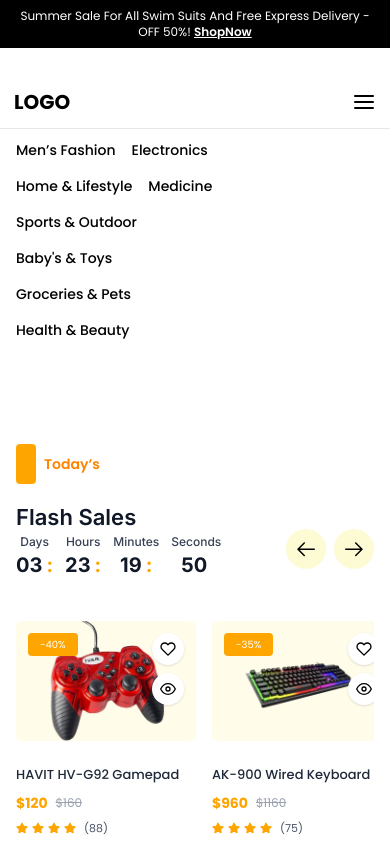
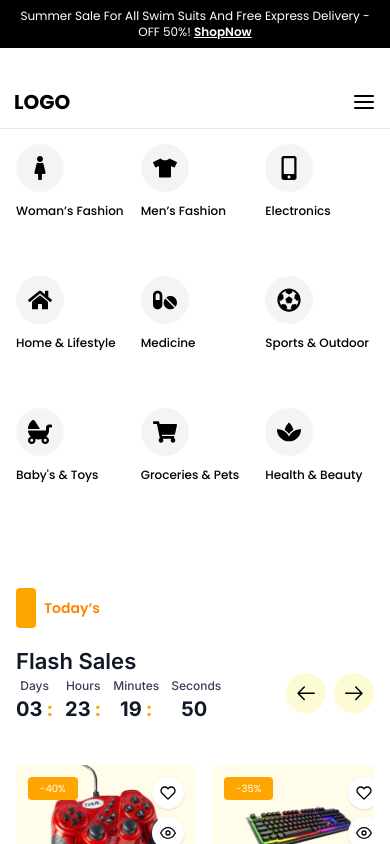
Before and after one commit to SwagataChatterjee68/next-project, a Next.js app: page / in a window 390 px wide. Shown: the top 844 px of the page. Built offline with nearby package versions, Linux system fonts and the light colour scheme.

Commit message:
added some change

```diff
--- a/src/app/globals.css
+++ b/src/app/globals.css
@@ -34,7 +34,7 @@ footer {
 }
 
 .categories {
-  @apply flex flex-row lg:flex-col flex-wrap gap-4 text-sm md:text-base font-medium lg:w-[220px] w-[217px] pt-10 ;
+  @apply grid grid-cols-3  lg:flex lg:flex-col flex-wrap gap-4 text-sm md:text-base font-medium lg:w-[220px] w-full pt-10 ;
 }
 
 .categories a {
@@ -78,3 +78,8 @@ footer {
 .title {
   @apply text-lg md:text-xl font-bold;
 }
+
+
+.categories a {
+  @apply hover:text-[#FFA500] transition-colors duration-200;
+}
--- a/src/app/page.js
+++ b/src/app/page.js
@@ -1,6 +1,18 @@
 "use client";
 import Link from "next/link";
 import { useState, useEffect } from "react";
+import {
+  FaFemale,
+  FaTshirt,
+  FaMobileAlt,
+  FaHome,
+  FaPills,
+  FaFutbol,
+  FaBabyCarriage,
+  FaShoppingCart,
+  FaSpa,
+} from "react-icons/fa";
+
 import FlashSale from "@/components/flashSale/FlashSale";
 import Category from "@/components/category/Category";
 import BestSeller from "@/components/bestSeller/BestSeller";
@@ -21,6 +33,18 @@ export default function Home() {
     "Groceries & Pets",
     "Health & Beauty",
   ];
+
+  const categoryIcons = {
+    "Woman’s Fashion": <FaFemale className="w-6 h-6 md:w-7 md:h-7" />,
+    "Men’s Fashion": <FaTshirt className="w-6 h-6 md:w-7 md:h-7" />,
+    "Electronics": <FaMobileAlt className="w-6 h-6 md:w-7 md:h-7" />,
+    "Home & Lifestyle": <FaHome className="w-6 h-6 md:w-7 md:h-7" />,
+    "Medicine": <FaPills className="w-6 h-6 md:w-7 md:h-7" />,
+    "Sports & Outdoor": <FaFutbol className="w-6 h-6 md:w-7 md:h-7" />,
+    "Baby's & Toys": <FaBabyCarriage className="w-6 h-6 md:w-7 md:h-7" />,
+    "Groceries & Pets": <FaShoppingCart className="w-6 h-6 md:w-7 md:h-7" />,
+    "Health & Beauty": <FaSpa className="w-6 h-6 md:w-7 md:h-7" />,
+  };
 
   const [current, setCurrent] = useState(0);
   const slides = [
@@ -50,7 +74,6 @@ export default function Home() {
     },
   ];
 
-  // Auto slide every 4s
   useEffect(() => {
     const timer = setInterval(() => {
       setCurrent((prev) => (prev + 1) % slides.length);
@@ -63,24 +86,37 @@ export default function Home() {
       <div className="wrapper">
         {/* --- Hero Section --- */}
         <section className="hero">
+          {/* --- Categories --- */}
           <div className="categories font-poppins">
             {categories.map((cat, i) => (
-              <Link href="/" key={i}>
-                {cat}
+              <Link
+                href="/"
+                key={i}
+                className=" lg:justify-start justify-center items-center lg:pt-0 pt-10    lg:text-left hover:text-[#FFA500] transition-colors duration-200"
+              >
+                {/* Icons only visible on mobile and tablet */}
+                <div className="lg:hidden flex items-center justify-center w-12 h-12 md:w-14 md:h-14 bg-gray-100 rounded-full mb-2">
+                  {categoryIcons[cat]}
+                </div>
+                <span className="text-xs sm:text-sm md:text-base font-medium">
+                  {cat}
+                </span>
               </Link>
             ))}
           </div>
 
           <div className="hero-divider" />
+
           {/* --- Slider --- */}
           <div className="relative w-full overflow-hidden rounded-lg">
             {slides.map((slide, index) => (
               <div
                 key={slide.id}
-                className={`absolute top-10 left-0 w-full transition-all duration-700 ease-in-out ${index === current
+                className={`absolute top-10 left-0 w-full transition-all duration-700 ease-in-out ${
+                  index === current
                     ? "opacity-100 translate-x-0"
                     : "opacity-0 translate-x-full"
-                  }`}
+                }`}
               >
                 <div
                   className={`hero-banner ${slide.bg} flex flex-col md:flex-row`}
@@ -112,8 +148,9 @@ export default function Home() {
                 <div
                   key={i}
                   onClick={() => setCurrent(i)}
-                  className={`w-2.5 h-2.5 rounded-full cursor-pointer ${current === i ? "bg-[#FF4000]" : "bg-white/50"
-                    }`}
+                  className={`w-2.5 h-2.5 rounded-full cursor-pointer ${
+                    current === i ? "bg-[#FF4000]" : "bg-white/50"
+                  }`}
                 />
               ))}
             </div>
```
